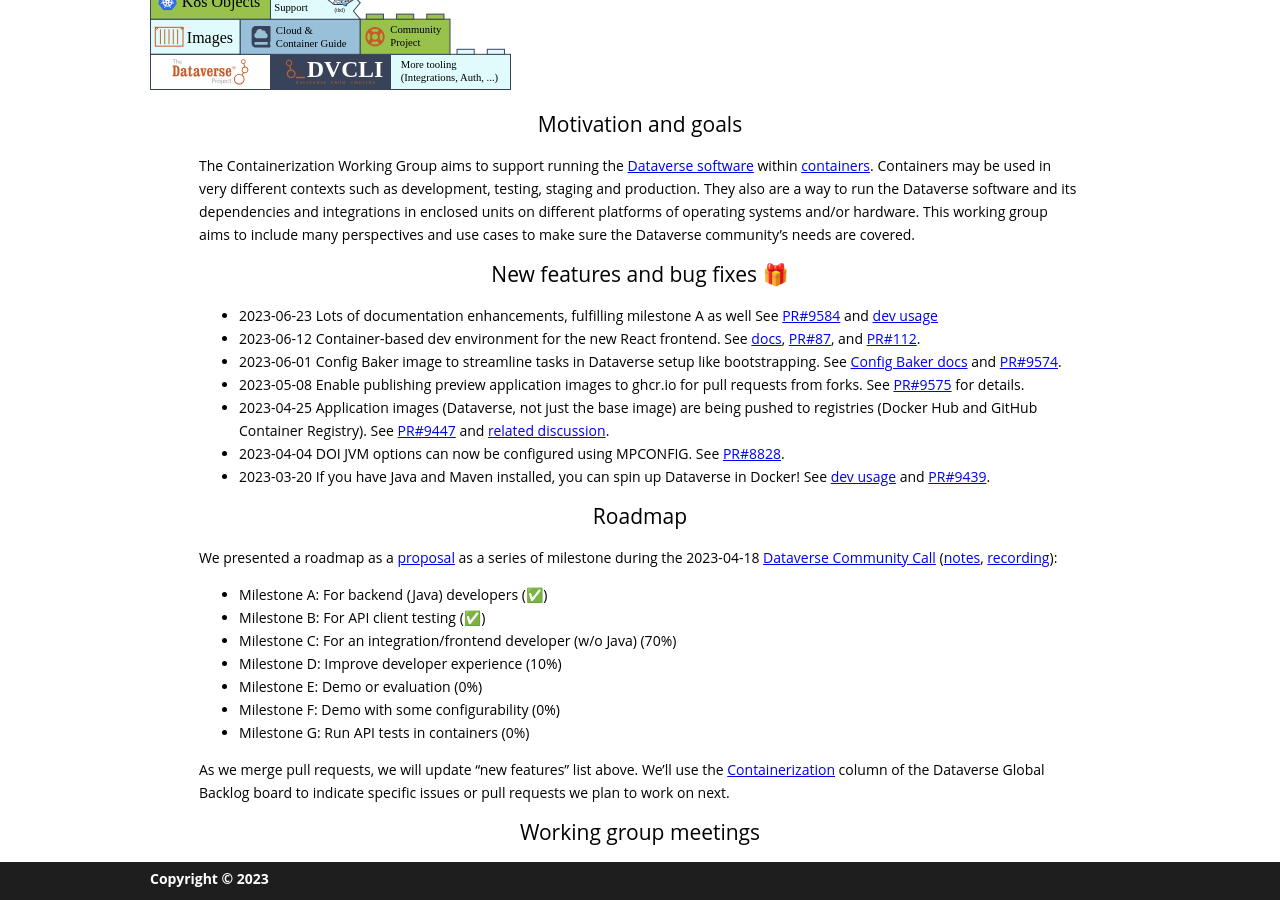
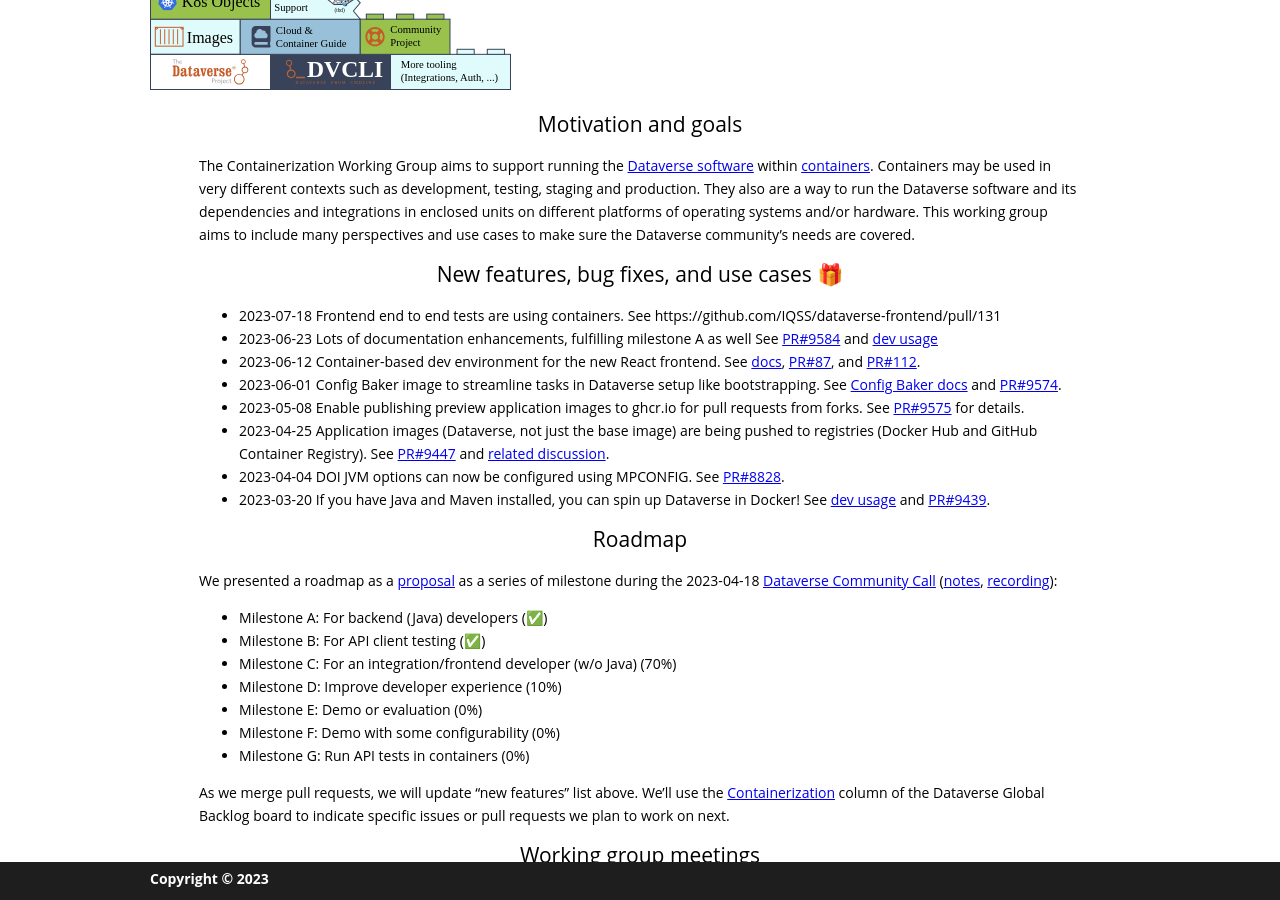
Before and after one commit to gdcc/ct.gdcc.io, a Jekyll site: the page built from index.md, in a window 1280 px wide and 900 px high, scrolled down 446 px. Built offline with Jekyll 4.4.1, drawn with Linux system fonts in a browser that asks for light colours; our own code applies the rules of GitHub Pages for plain Markdown files.

Commit message:
front end e2e using containers

```diff
--- a/index.md
+++ b/index.md
@@ -9,8 +9,9 @@ Containers may be used in very different contexts such as development, testing,
 They also are a way to run the Dataverse software and its dependencies and integrations in enclosed units on different platforms of operating systems and/or hardware.
 This working group aims to include many perspectives and use cases to make sure the Dataverse community's needs are covered.
 
-## New features and bug fixes 🎁
+## New features, bug fixes, and use cases 🎁
 
+- 2023-07-18 Frontend end to end tests are using containers. See https://github.com/IQSS/dataverse-frontend/pull/131
 - 2023-06-23 Lots of documentation enhancements, fulfilling milestone A as well See [PR#9584](https://github.com/IQSS/dataverse/pull/9584) and [dev usage][]
 - 2023-06-12 Container-based dev environment for the new React frontend. See [docs](https://github.com/IQSS/dataverse-frontend#local-development-environment), [PR#87](https://github.com/IQSS/dataverse-frontend/pull/87), and [PR#112](https://github.com/IQSS/dataverse-frontend/pull/112).
 - 2023-06-01 Config Baker image to streamline tasks in Dataverse setup like bootstrapping. See [Config Baker docs][] and [PR#9574](https://github.com/IQSS/dataverse/pull/9574).
```
